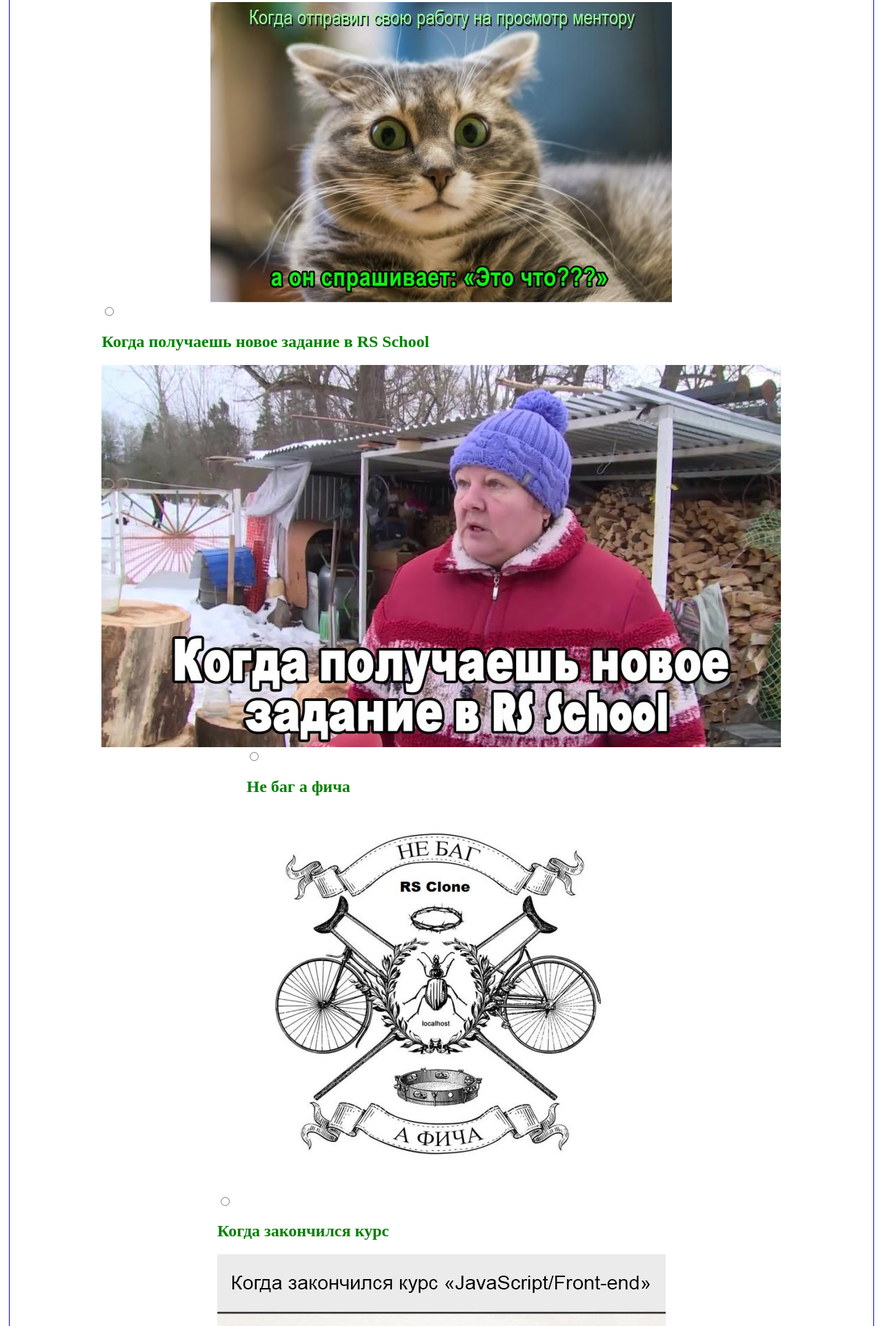
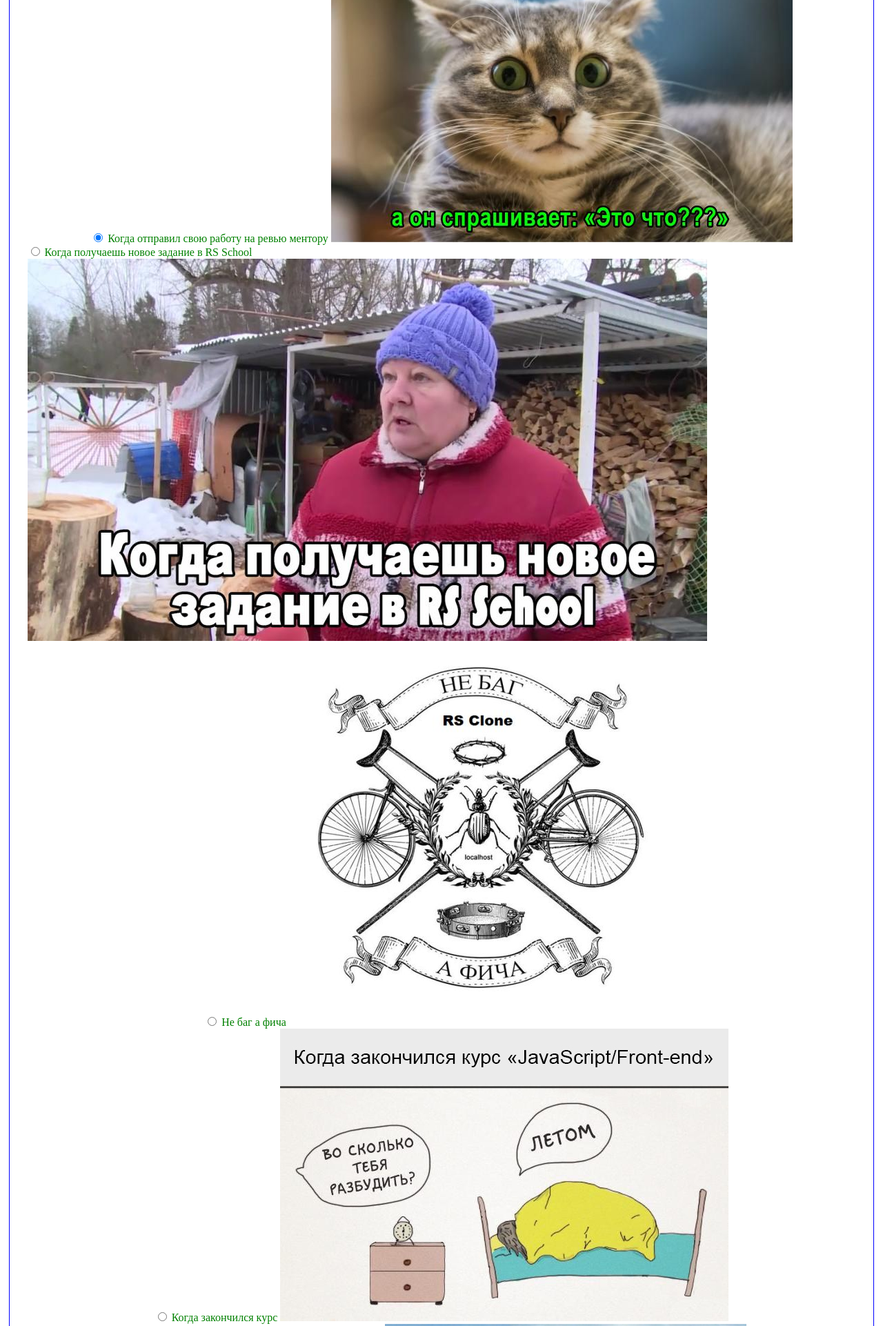
Before and after one commit to Roman-22-23/cssBayan, a plain HTML site: page cssBayan/index.html in a window 1280 px wide. Shown: the part 198-2120 px from the top of the page at 69% size. Drawn offline with Linux system fonts and the light colour scheme.

Commit message:
fix: h2 - span 12-03-2023 00:42

```diff
--- a/cssBayan/index.html
+++ b/cssBayan/index.html
@@ -13,31 +13,31 @@
     <h1>Аккордеон</h1>
     <label>
       <input type="radio" checked name="input-radio">
-      <h2>Когда отправил свою работу на ревью ментору</h2>
+      <span>Когда отправил свою работу на ревью ментору</span>
       <img src="./img/jpg/kogda1.jpg" alt="Когда отправил свою работу">
     </label>
 
     <label>
       <input type="radio" name="input-radio">
-      <h2>Когда получаешь новое задание в RS School</h2>
+      <span>Когда получаешь новое задание в RS School</span>
       <img src="./img/jpg/kogda2.jpg" alt="Когда получаешь новое задание">
     </label>
 
     <label>
       <input type="radio" name="input-radio">
-      <h2>Не баг а фича</h2>
+      <span>Не баг а фича</span>
       <img src="./img/jpg/ne_bag.jpg" alt="Не баг а фича">
     </label>
 
     <label>
       <input type="radio" name="input-radio">
-      <h2>Когда закончился курс</h2>
+      <span>Когда закончился курс</span>
       <img src="./img/jpg/kogda4.jpg" alt="Когда закончился курс">
     </label>
 
     <label>
       <input type="radio" name="input-radio">
-      <h2>Искать работу или записаться на stage1 ещё раз?</h2>
+      <span>Искать работу или записаться на stage1 ещё раз?</span>
       <img src="./img/jpg/iskat.jpg" alt="Искать работу">
     </label>
   </main>
```
